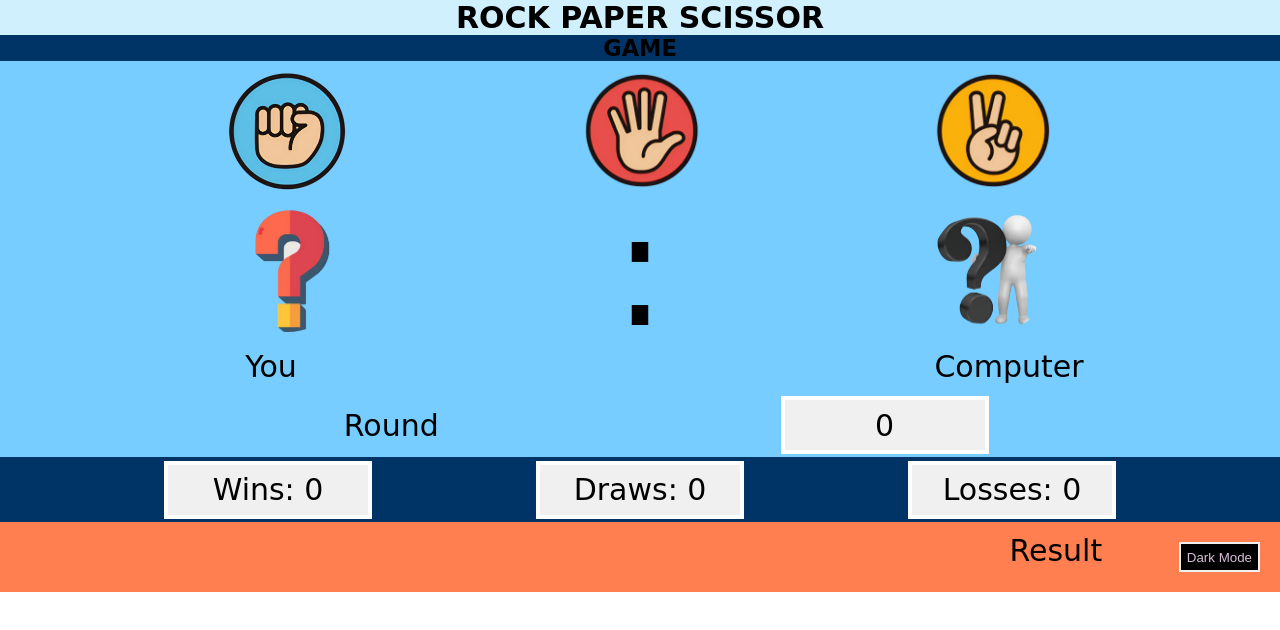
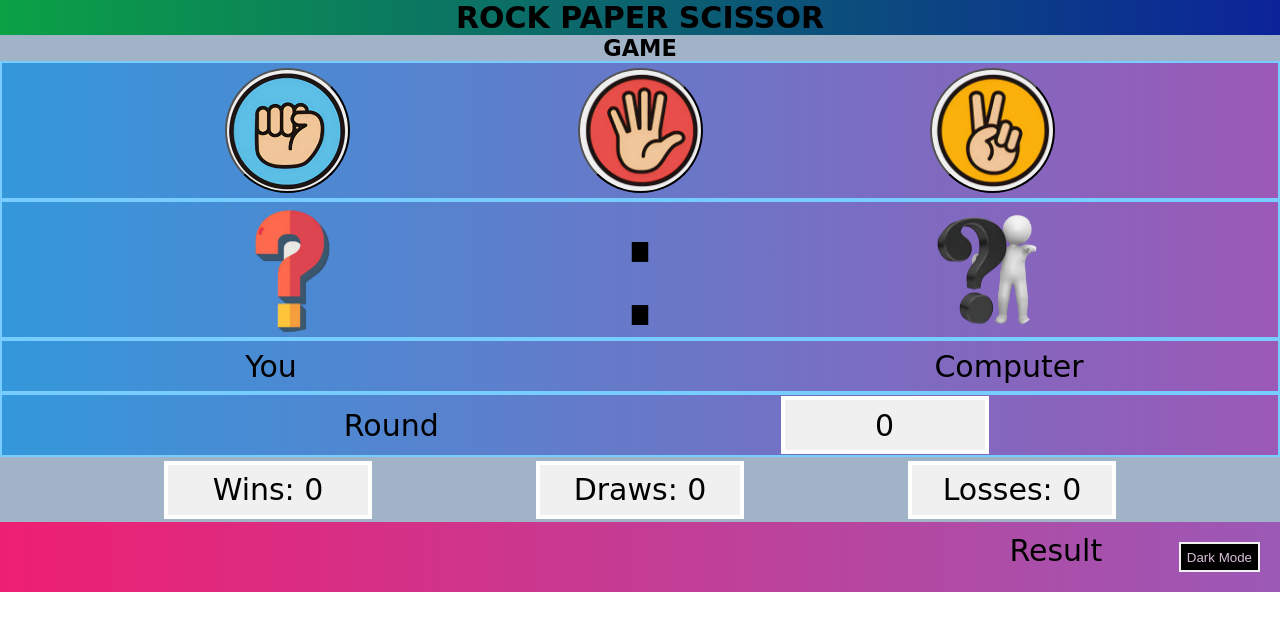
Before and after one commit to ravi20067/Rock-Paper-Scissor, a plain HTML site: page index.html in a window 1280 px wide. Drawn offline with Linux system fonts and the light colour scheme.

Commit message:
add colors

```diff
--- a/index.html
+++ b/index.html
@@ -6,6 +6,7 @@
     <title>Rock paper scisor game</title>
     <link rel="stylesheet" href="https://cdnjs.cloudflare.com/ajax/libs/font-awesome/6.6.0/css/all.min.css" integrity="sha512-Kc323vGBEqzTmouAECnVceyQqyqdsSiqLQISBL29aUW4U/M7pSPA/gEUZQqv1cwx4OnYxTxve5UMg5GT6L4JJg==" crossorigin="anonymous" referrerpolicy="no-referrer" />
     <link rel="stylesheet" href="style.css">
+    <title>Rock-Paper-Scissor</title>
 </head>
 <body class="body">
     <div class="main">
@@ -18,9 +19,9 @@
             </h2>
         </div>
         <div class="main-3 bg3 disp">
-            <button class="rock img-style bg3 border"></button>
-            <button class="paper img-style bg3 border"></button>
-            <button class="scissor img-style bg3 border"></button>
+            <button class="rock img-style border"></button>
+            <button class="paper img-style border"></button>
+            <button class="scissor img-style border"></button>
         </div>
         <div class="main-4 bg3 disp">
             <p class="you-result img-style"></p>
--- a/style.css
+++ b/style.css
@@ -74,17 +74,18 @@
     background-color: #F0F0F0;
 }
 .bg1{
-    background-color: #d0f0fd;
+    background: linear-gradient(to right, #0ba145, #0c2399);
 }
 .bg2{
-    background-color: #003366;
+    background-color: #a1b4c7;
 }
 .bg3{
-    background-color: #77CDFF;
+    background: linear-gradient(to right, #3498db, #9b59b6);
+
     border: 2px solid #77CDFF;
 }
 .bg4{
-    background-color: #FF7F50;
+    background: linear-gradient(to right, #ee1f72, #9b59b6);
 }
 .color{
     color: black;
```
